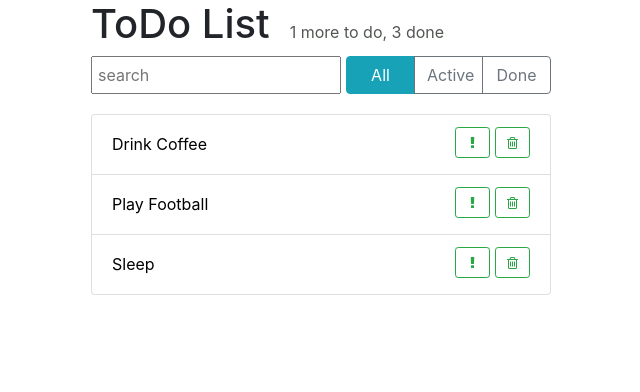
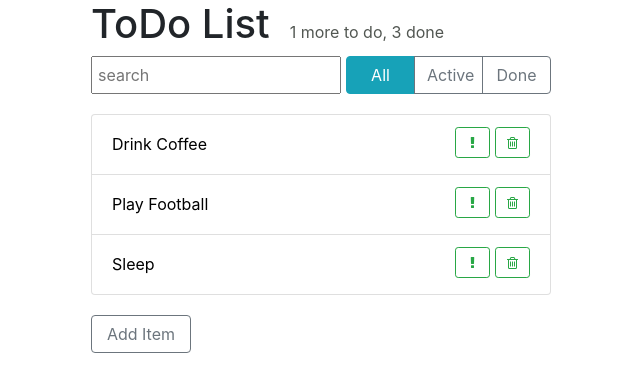
Before and after one commit to Vlad220994/ToDoList, a React (Create React App) app: page / in a window 1280 px wide. Shown: the top 392 px of the page, without its empty margins (319-959 px from the left). Built offline with nearby package versions, Linux system fonts and the light colour scheme.

Commit message:
added the ability add items

```diff
--- a/src/components/App/App.js
+++ b/src/components/App/App.js
@@ -4,10 +4,14 @@ import AppHeader from '../AppHeader/AppHeader';
 import SearchPanel from '../SearchPanel/SearchPanel';
 import ToDoList from '../ToDoList/ToDoList';
 import ItemStatusFilter from '../ItemStatusFilter/ItemStatusFilter';
+import ItemAddForm from '../ItemAddForm/ItemAddForm';
 
 import './App.css';
 
 export default class App extends Component {
+
+  maxId = 100;
+
   state = {
     toDoData: [
       { id: 1, label: 'Drink Coffee', important: false },
@@ -28,6 +32,23 @@ export default class App extends Component {
     });
   }
 
+  addItem = (text) => {
+
+    const newItem = {
+      id: this.maxId++,
+      label: text,
+      important: false
+    };
+
+    this.setState(({ toDoData }) => {
+      const newArr = [...toDoData, newItem];
+
+      return{
+        toDoData: newArr
+      }
+    });
+  }
+
   render() {
     return(
       <div className="App">
@@ -35,6 +56,7 @@ export default class App extends Component {
         <SearchPanel />
         <ItemStatusFilter />
         <ToDoList todos = { this.state.toDoData } onDeleted={ this.deleteItem} />
+        <ItemAddForm onItemAdded={ this.addItem } />
       </div>
     );
   }
--- /dev/null
+++ b/src/components/ItemAddForm/ItemAddForm.css
@@ -0,0 +1,4 @@
+.ItemAddForm button {
+  margin-left: 20px;
+  width: 100px;
+}
--- /dev/null
+++ b/src/components/ItemAddForm/ItemAddForm.js
@@ -0,0 +1,13 @@
+import React, { Component } from 'react';
+import "./ItemAddForm.css"
+
+export default class ItemAddForm extends Component {
+  render () {
+    const { onItemAdded } = this.props
+    return(
+      <div className="ItemAddForm">
+        <button type="button" className="btn btn-outline-secondary" onClick={() => onItemAdded('Hello') }>Add Item</button>
+      </div>
+    );
+  }
+}
```
